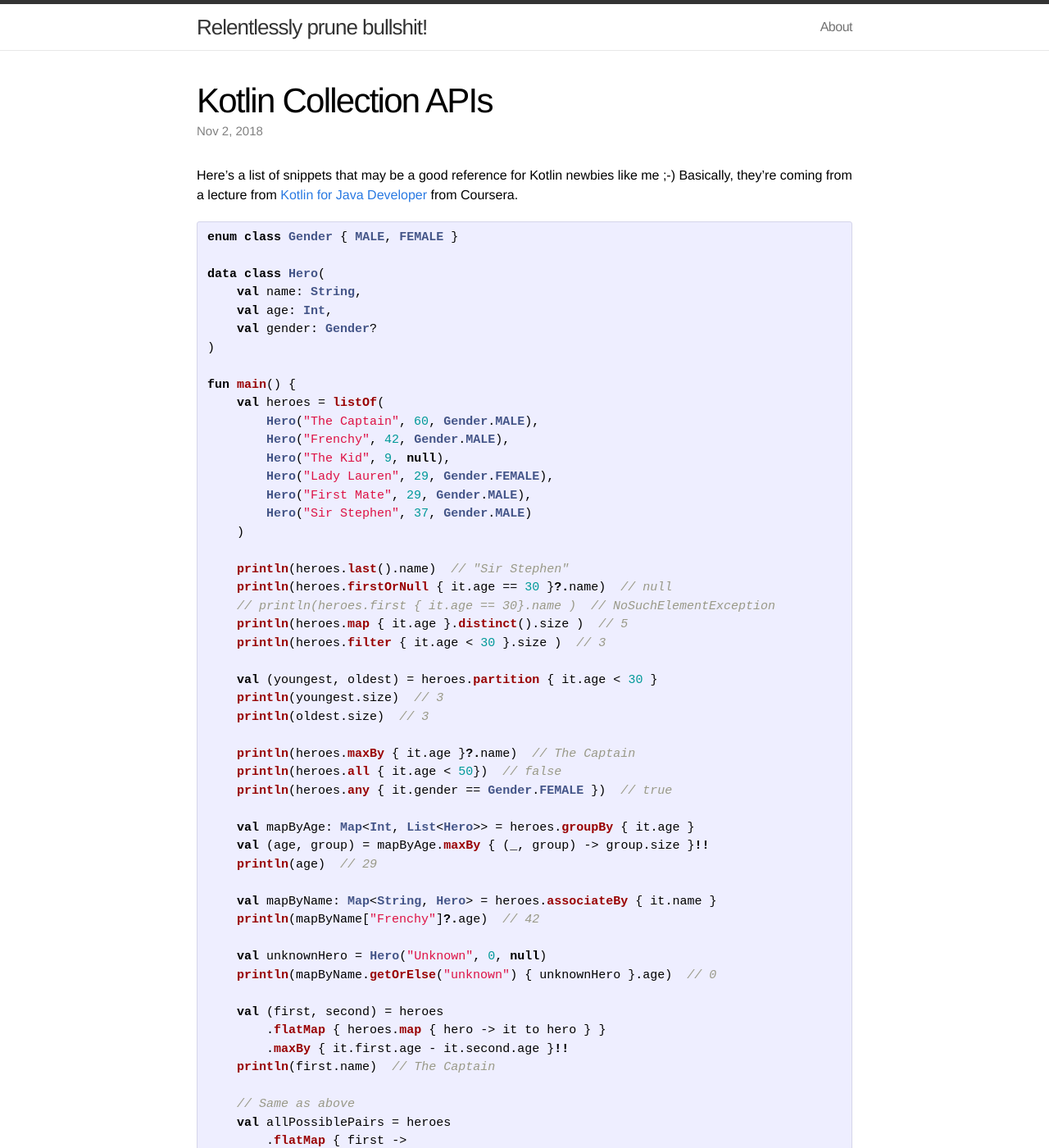
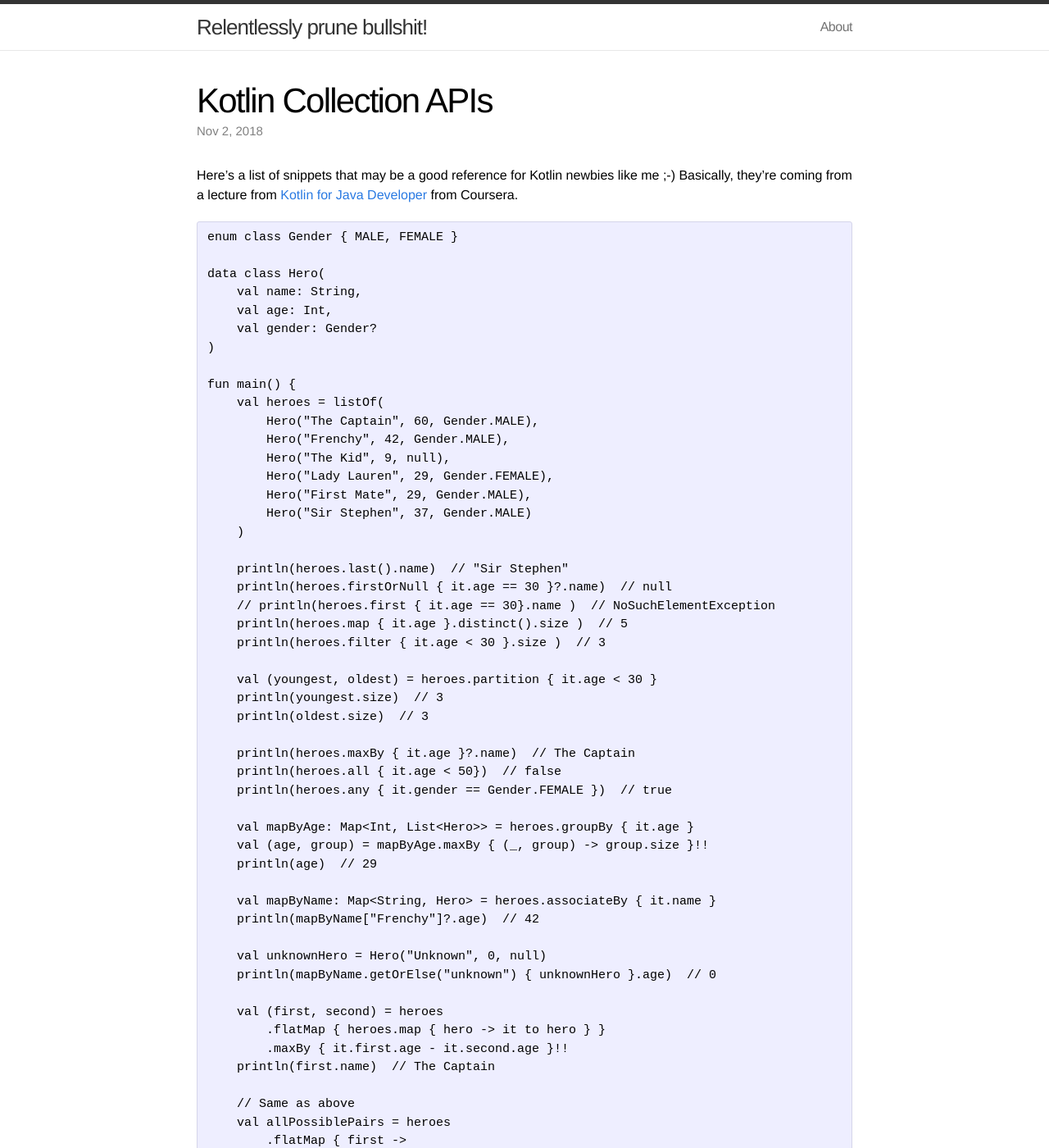
Before and after one commit to mahata/mahata.github.io, a Jekyll site: the page built from _posts/2018-11-02-kotlin-apis-for-collections.md, in a window 1280 px wide and 1400 px high. Shown: the whole window at 82% size. Built offline with Jekyll 4.4.1, drawn with Linux system fonts in a browser that asks for light colours; some of the changed text lies outside the part shown.

Commit message:
Delete Kotlin specifier as it makes weird syntax highlight

````diff
--- a/_posts/2018-11-02-kotlin-apis-for-collections.md
+++ b/_posts/2018-11-02-kotlin-apis-for-collections.md
@@ -6,7 +6,7 @@ categories: [Kotlin]
 
 Here's a list of snippets that may be a good reference for Kotlin newbies like me ;-) Basically, they're coming from a lecture from [Kotlin for Java Developer](https://www.coursera.org/learn/kotlin-for-java-developers/) from Coursera.
 
-```kotlin
+```
 enum class Gender { MALE, FEMALE }
 
 data class Hero(
````
